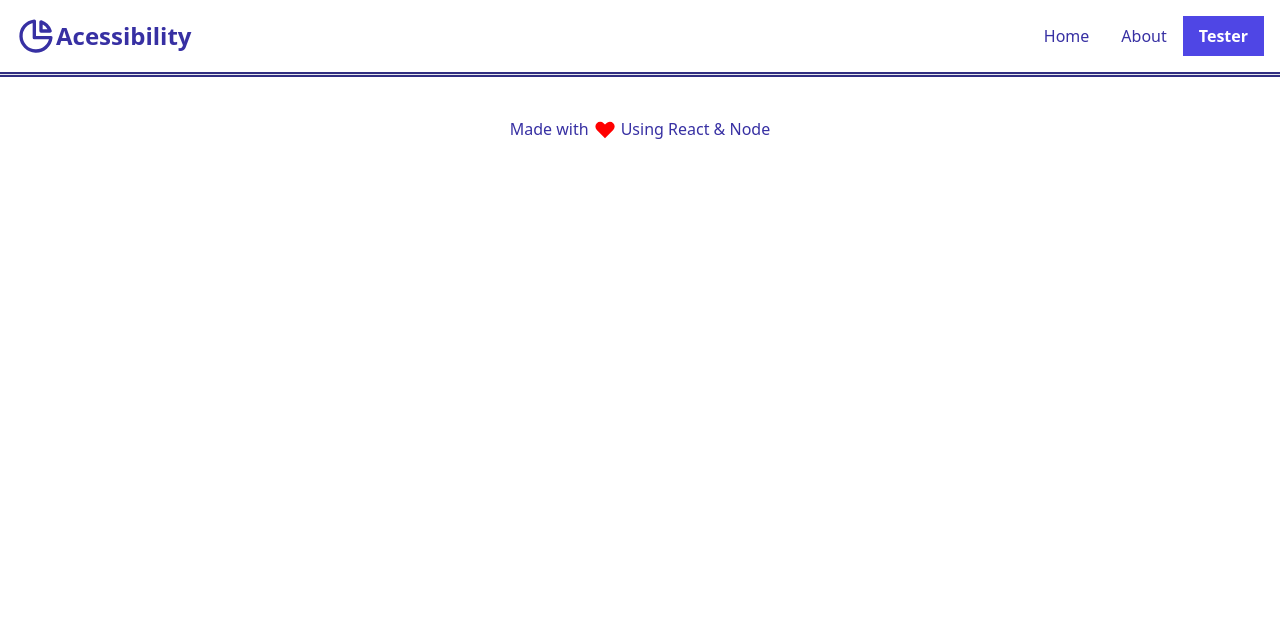
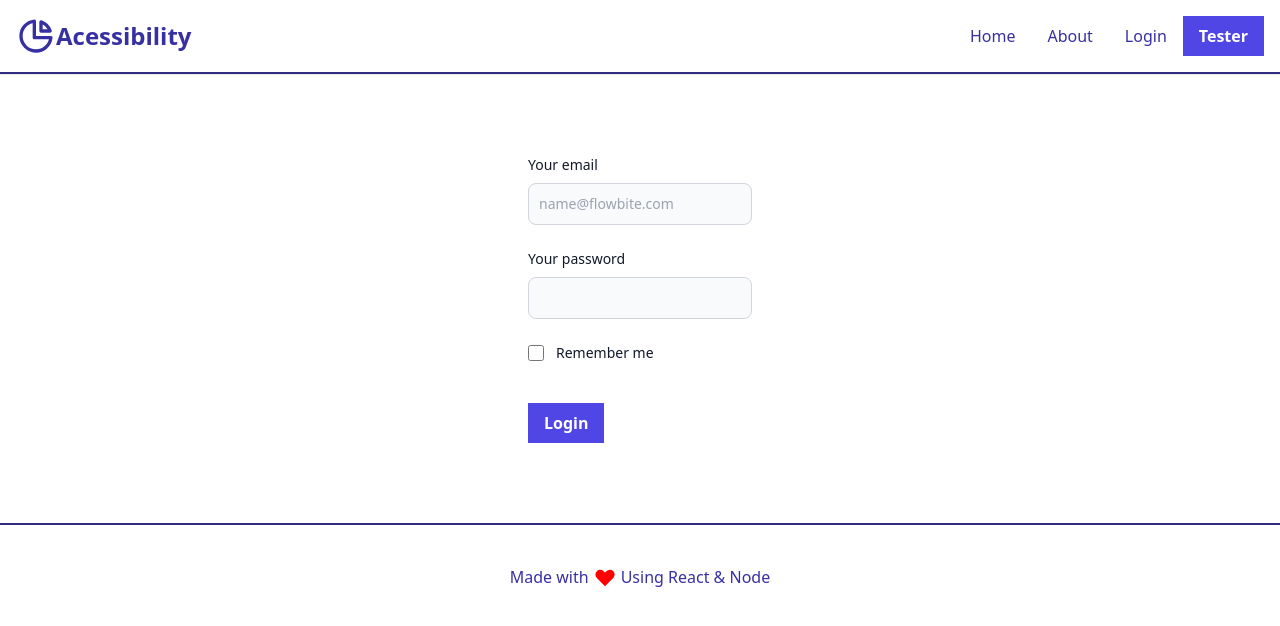
Before and after one commit to singhkunal2050/Acessibility, a React (Vite) app in the folder public/: page /login in a window 1280 px wide. Shown: the top 626 px of the page. Built offline with nearby package versions, Linux system fonts and the light colour scheme.

Commit message:
added login paeg

```diff
--- a/public/src/components/BlurBlob.jsx
+++ b/public/src/components/BlurBlob.jsx
@@ -4,9 +4,9 @@ import React from "react";
 function BlurBlob() {
   return (
     <aside>
-      <div className="blur-blog w-[40vw] h-[40vh] max-w-md max-h-80 bg-indigo-100 blur-[50px] opacity-80 absolute left-10 top-44 -z-10 mix-blend-multiply animate-wonder "></div>
-      <div className="blur-blog w-[40vw] h-[40vh] max-w-md max-h-80 bg-pink-100 blur-[60px] opacity-80 absolute left-20 top-14 -z-10 mix-blend-multiply animate-wonder delay-300 "></div>
-      <div className="blur-blog w-[40vw] h-[40vh] max-w-md max-h-80 bg-yellow-100 blur-[80px] opacity-80 absolute left-60 top-84 -z-10 mix-blend-multiply animate-wonder delay-1000 "></div>
+      <div className="blur-blob w-[40vw] h-[40vh] max-w-md max-h-80 bg-indigo-100 blur-[20px] opacity-80 absolute left-10 top-44 -z-10 mix-blend-multiply animate-wonder "></div>
+      <div className="blur-blob w-[40vw] h-[40vh] max-w-md max-h-80 bg-pink-100 blur-[30px] opacity-80 absolute left-20 top-14 -z-10 mix-blend-multiply animate-wonder delay-300 "></div>
+      <div className="blur-blob w-[40vw] h-[40vh] max-w-md max-h-80 bg-yellow-100 blur-[40px] opacity-80 absolute left-60 top-84 -z-10 mix-blend-multiply animate-wonder delay-1000 "></div>
     </aside>
   );
 }
--- /dev/null
+++ b/public/src/components/Login.jsx
@@ -0,0 +1,61 @@
+import React from "react";
+import CTAButton from "./CTAButton";
+
+function Login() {
+  return (
+    <form>
+      <div class="mb-6">
+        <label
+          for="email"
+          class="block mb-2 text-sm font-medium text-gray-900 dark:text-gray-300"
+        >
+          Your email
+        </label>
+        <input
+          type="email"
+          id="email"
+          class="bg-gray-50 border w-96 border-gray-300 text-gray-900 text-sm rounded-lg focus:ring-blue-500 focus:border-blue-500 block w-full p-2.5 dark:bg-gray-700 dark:border-gray-600 dark:placeholder-gray-400 dark:text-white dark:focus:ring-blue-500 dark:focus:border-blue-500"
+          placeholder="name@flowbite.com"
+          required=""
+        />
+      </div>
+      <div class="mb-6">
+        <label
+          for="password"
+          class="block mb-2 text-sm font-medium text-gray-900 dark:text-gray-300"
+        >
+          Your password
+        </label>
+        <input
+          type="password"
+          id="password"
+          class="bg-gray-50 border w-96 border-gray-300 text-gray-900 text-sm rounded-lg focus:ring-blue-500 focus:border-blue-500 block w-full p-2.5 dark:bg-gray-700 dark:border-gray-600 dark:placeholder-gray-400 dark:text-white dark:focus:ring-blue-500 dark:focus:border-blue-500"
+          required=""
+        />
+      </div>
+      <div class="flex items-start mb-6">
+        <div class="flex items-center h-5">
+          <input
+            id="remember"
+            aria-describedby="remember"
+            type="checkbox"
+            class="w-4 h-4 bg-gray-50 rounded border border-gray-300 focus:ring-3 focus:ring-blue-300 dark:bg-gray-700 dark:border-gray-600 dark:focus:ring-blue-600 dark:ring-offset-gray-800"
+            required=""
+          />
+        </div>
+        <div class="ml-3 text-sm">
+          <label
+            for="remember"
+            class="font-medium text-gray-900 dark:text-gray-300"
+          >
+            Remember me
+          </label>
+        </div>
+      </div>
+      <CTAButton to={"/login"} name={"Login"}/>
+
+    </form>
+  );
+}
+
+export default Login;
--- a/public/src/components/Navbar.jsx
+++ b/public/src/components/Navbar.jsx
@@ -42,6 +42,7 @@ function Navbar() {
         <div className="menu hidden md:flex">
             <Link className="py-2 px-4   hover:bg-gray-100" to="/">Home</Link>
             <Link className="py-2 px-4   hover:bg-gray-100" to="/about">About</Link>
+            <Link className="py-2 px-4   hover:bg-gray-100" to="/login">Login</Link>
             <Link className="py-2 px-4 bg-indigo-600 text-white font-bold hover:bg-indigo-100 hover:text-indigo-600 transition-colors ease-in-out duration-300" to="/tester">Tester</Link>
         </div>
 
@@ -75,6 +76,7 @@ function Navbar() {
         >
             <Link className="py-2 px-4   hover:bg-gray-100" to="/" onClick={toogleSidebar}>Home</Link>
             <Link className="py-2 px-4   hover:bg-gray-100" to="/about"  onClick={toogleSidebar}>About</Link>
+            <Link className="py-2 px-4   hover:bg-gray-100" to="/login"  onClick={toogleSidebar}>Login</Link>
             <Link className="py-2 px-4 bg-indigo-600 text-white font-bold  hover:bg-gray-100" to="/tester" onClick={toogleSidebar}>Tester</Link>
         </div>
       </div>
--- a/public/src/main.jsx
+++ b/public/src/main.jsx
@@ -11,6 +11,7 @@ import Tester from "./pages/Tester";
 import Home from "./pages/Home";
 
 import { BrowserRouter as Router, Routes, Route } from "react-router-dom";
+import LoginPage from "./pages/LoginPage";
 
 render(
   <>
@@ -24,6 +25,7 @@ render(
             <Route exact path="/" element={<Home />} />
             <Route path="/about" element={<About />} />
             <Route path="/tester" element={<Tester />} />
+            <Route path="/login" element={<LoginPage />} />
           </Routes>
         </div>
       </Router>
--- /dev/null
+++ b/public/src/pages/LoginPage.jsx
@@ -0,0 +1,16 @@
+import React from "react";
+import Login from "../components/Login";
+
+function LoginPage() {
+  return (
+    <div>
+      <section className="hero ">
+        <div className="container relative mx-auto flex flex-col md:flex-row justify-center items-center py-10 px-4 md:py-20 md:px-10 ">
+          <Login />
+        </div>
+      </section>
+    </div>
+  );
+}
+
+export default LoginPage;
```
